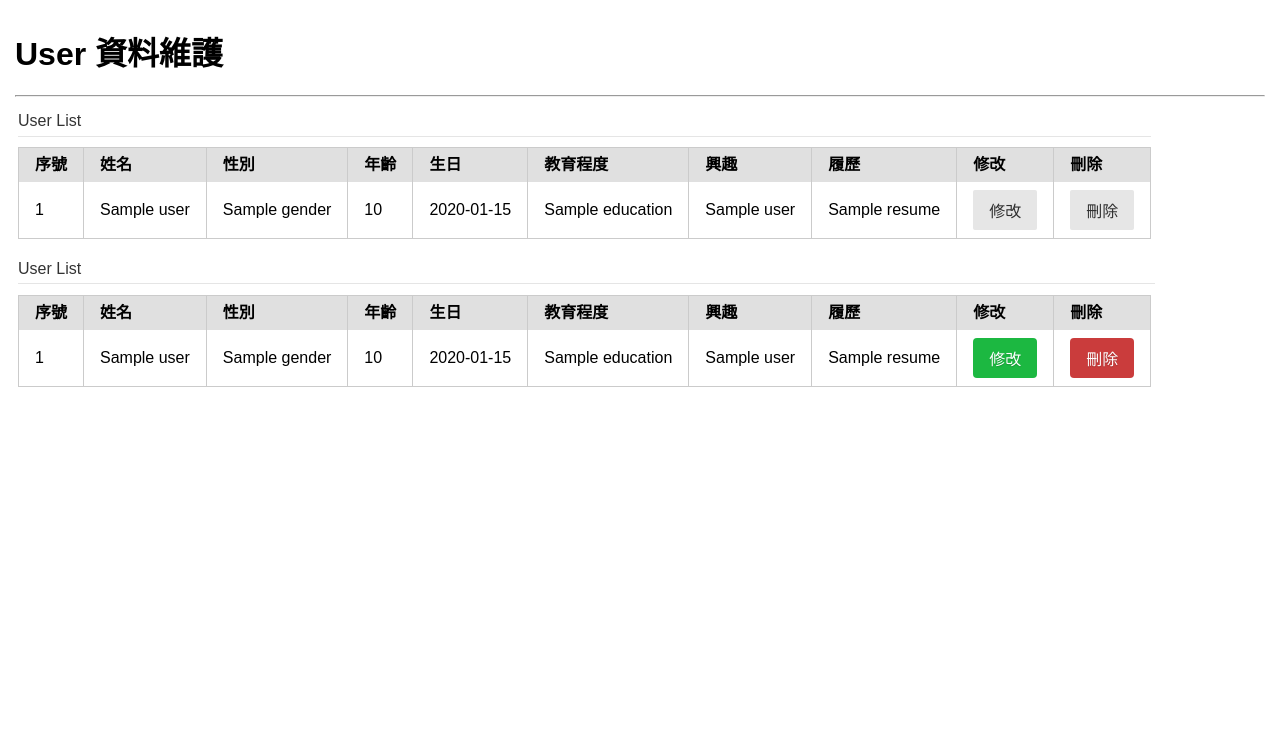
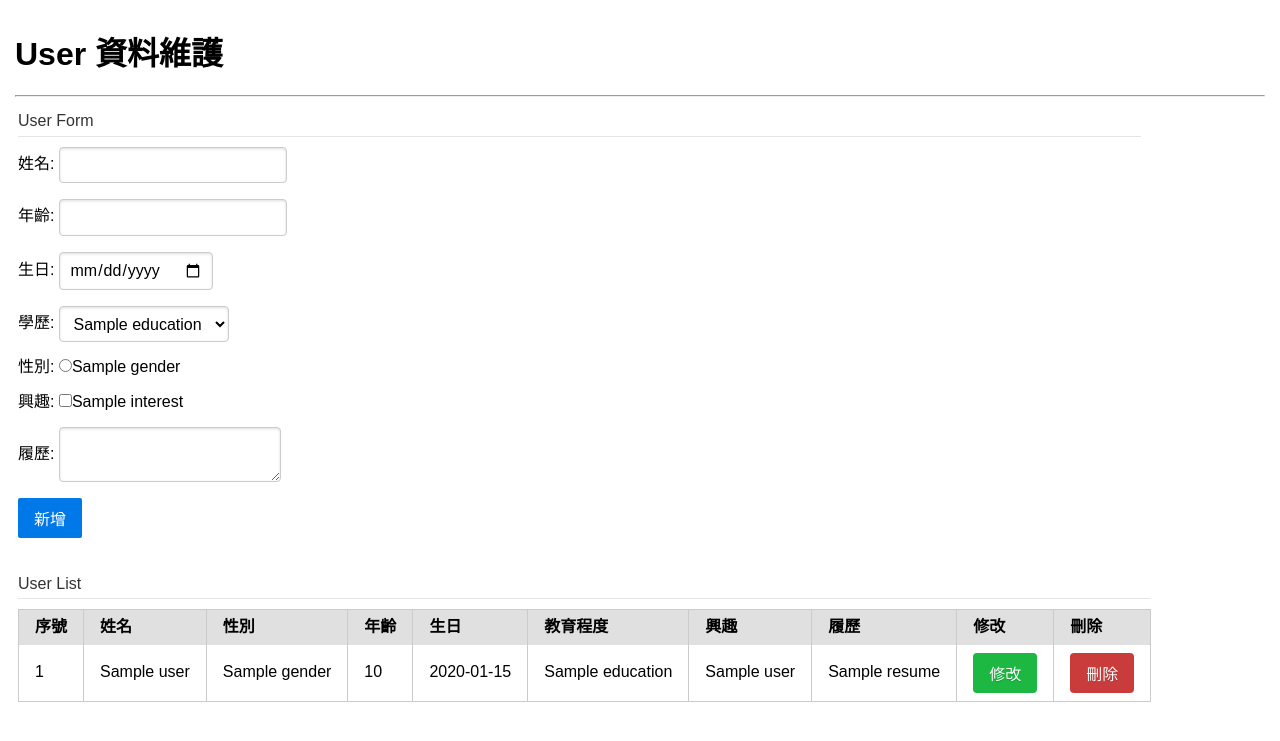
Before and after one commit to Jason19951003/Spring, a Java web app: template SpringMVC/src/main/webapp/WEB-INF/view/user/user.jsp in a window 1280 px wide. Shown: the top 741 px of the page. Run offline with Tomcat 11, a stand-in JSP engine, Linux system fonts and the light colour scheme; the template is opened without the code that fills it: most values are stand-ins (such as "Sample title", 1, 10 or a date in 2020); data that the repository does not hold is empty; some libraries are stand-ins or nearby versions.

Commit message:
完成新增

```diff
--- a/SpringMVC/src/main/java/mvc/user/service/UserService.java
+++ b/SpringMVC/src/main/java/mvc/user/service/UserService.java
@@ -36,8 +36,8 @@ public class UserService {
 			userDto.setAge(user.getAge());
 			userDto.setBirth(user.getBirth());
 			userDto.setResume(user.getResume());
-			userDto.setEducation(baseDataDao.getEducationById(user.getId()));
-			userDto.setGender(baseDataDao.getGenderById(user.getId()));
+			userDto.setEducation(baseDataDao.getEducationById(user.getEducationId()));
+			userDto.setGender(baseDataDao.getGenderById(user.getGenderId()));
 			userDto.setInterestIds(baseDataDao.findAllInterestsByUserId(user.getId()));
 
 			userDtos.add(userDto);
--- a/SpringMVC/src/main/webapp/WEB-INF/view/user/userform.jspf
+++ b/SpringMVC/src/main/webapp/WEB-INF/view/user/userform.jspf
@@ -6,42 +6,20 @@
 <!-- Spring Form 表單標籤 -->
 <%@ taglib prefix="sp" uri="http://www.springframework.org/tags/form" %>
 
-<div class="pure-form">
+<sp:form modelAttribute="user" method="post" action="${pageContext.request.contextPath}/mvc/user/${ user.id }" class="pure-form">
 	<fieldset>
-		<legend>
-			User List
-		</legend>
+		<legend>User Form</legend>
+		<!-- HttpMethod 隱藏欄位 -->
+		<input name="_method" type="hidden" value="${ _method }" />
+		<!-- 表單元素 -->
+		姓名: <sp:input path="name" /><p />
+		年齡: <sp:input path="age" type="number" /><p />
+		生日: <sp:input path="birth" type="date" /><p />
+		學歷: <sp:select path="educationId" items="${ educations }" itemValue="id" itemLabel="name" /><p />
+		性別: <sp:radiobuttons path="genderId" items="${ genders }" itemValue="id" itemLabel="name" /><p />
+		興趣: <sp:checkboxes path="interestIds" items="${ interests }" itemValue="id" itemLabel="name" /><p />
+		履歷: <sp:textarea path="resume" /><p />
+		<button type="submit" class="pure-button pure-button-primary">新增</button>
+	</fieldset>
 
-		<!-- User table -->
-		<table class="pure-table pure-table-bordered">
-			<thead>
-				<tr>
-					<th>序號</th><th>姓名</th><th>性別</th><th>年齡</th><th>生日</th>
-					<th>教育程度</th><th>興趣</th><th>履歷</th><th>修改</th><th>刪除</th>
-				</tr>
-			</thead>
-			<tbody>
-				<c:forEach items="${ userDtos }" var="userDto">
-					<tr>
-						<td>${ userDto.id }</td>
-						<td>${ userDto.name }</td>
-						<td>${ userDto.gender.name }</td>
-						<td>${ userDto.age }</td>
-						<td><fmt:formatDate value="${ userDto.birth }" pattern="yyyy-MM-dd" /></td>
-						<td>${ userDto.education.name }</td>
-						<td>${ userDto.interestNames }</td>
-						<td>${ userDto.resume }</td>
-						<td>
-							<a href="${pageContext.request.contextPath}/mvc/user/${ userDto.id }" class="pure-button">修改</a>
-						</td>
-						<td>
-							<a href="#" class="pure-button">刪除</a>
-						</td>
-					</tr>
-				</c:forEach>
-			</tbody>
-		</table>
-
-
-	</fieldset>
-</div>
+</sp:form>
--- a/SpringMVC/src/main/webapp/WEB-INF/view/user/userlist.jspf
+++ b/SpringMVC/src/main/webapp/WEB-INF/view/user/userlist.jspf
@@ -34,8 +34,8 @@
 						<td>${user.education.name }</td>
 						<td>${user.interestNames }</td>
 						<td>${user.resume }</td>
-						<td><a href="#" class="pure-button button-success ">修改</a></td>
-						<td><a href="#" class="pure-button button-error ">刪除</a></td>
+						<td><a href="#" class="pure-button button-success">修改</a></td>
+						<td><a href="#" class="pure-button button-error">刪除</a></td>
 					</tr>
 				</c:forEach>
 			</tbody>
```
